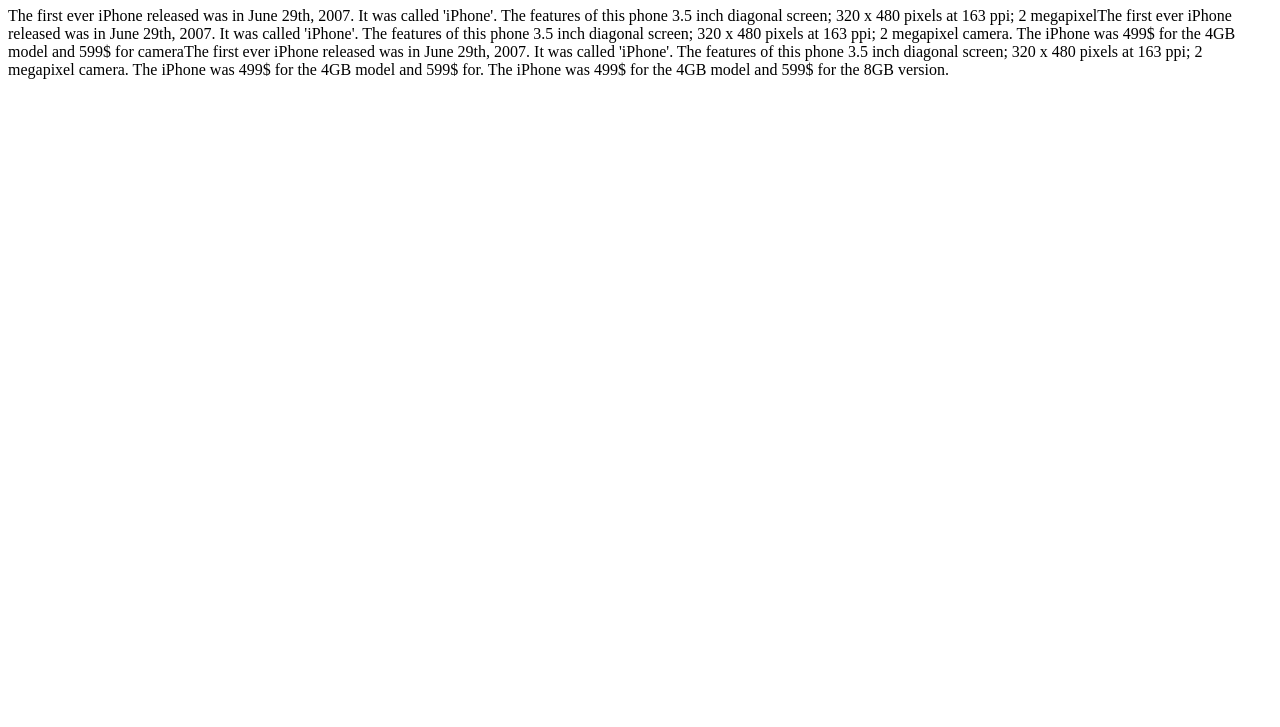
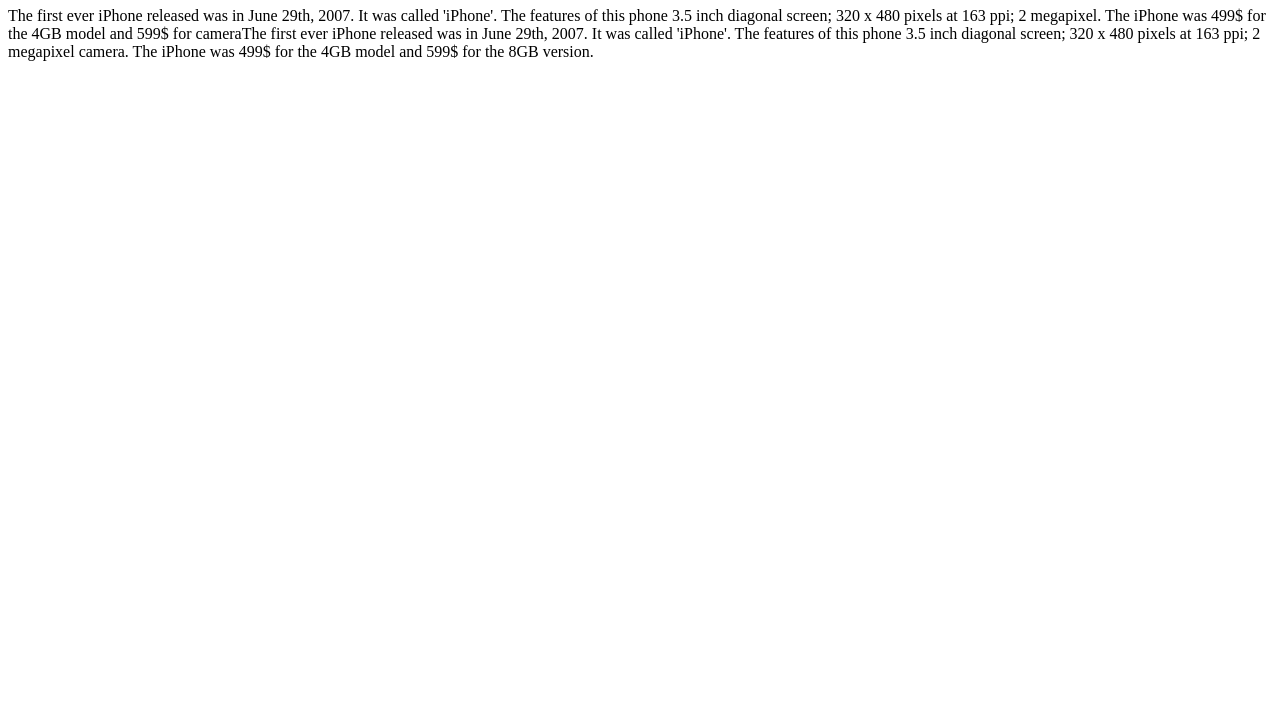
Before and after one commit to helloitsmebander/mywebpage, a plain HTML site: page index.html in a window 1280 px wide. Shown: the part 73-800 px from the top of the page. Drawn offline with Linux system fonts and the light colour scheme.

Commit message:
Update index.html

```diff
--- a/index.html
+++ b/index.html
@@ -7,7 +7,7 @@
 
   <body>
 
-<p>The first ever iPhone released was in June 29th, 2007. It was called 'iPhone'. The features of this phone 3.5 inch diagonal screen; 320 x 480 pixels at 163 ppi; 2 megapixelThe first ever iPhone released was in June 29th, 2007. It was called 'iPhone'. The features of this phone 3.5 inch diagonal screen; 320 x 480 pixels at 163 ppi; 2 megapixel camera. The iPhone was 499$ for the 4GB model and 599$ for cameraThe first ever iPhone released was in June 29th, 2007. It was called 'iPhone'. The features of this phone 3.5 inch diagonal screen; 320 x 480 pixels at 163 ppi; 2 megapixel camera. The iPhone was 499$ for the 4GB model and 599$ for. The iPhone was 499$ for the 4GB model and 599$ for the 8GB version.
+<p>The first ever iPhone released was in June 29th, 2007. It was called 'iPhone'. The features of this phone 3.5 inch diagonal screen; 320 x 480 pixels at 163 ppi; 2 megapixel. The iPhone was 499$ for the 4GB model and 599$ for cameraThe first ever iPhone released was in June 29th, 2007. It was called 'iPhone'. The features of this phone 3.5 inch diagonal screen; 320 x 480 pixels at 163 ppi; 2 megapixel camera. The iPhone was 499$ for the 4GB model and 599$ for the 8GB version.
 </p>
 
 </body>
```
